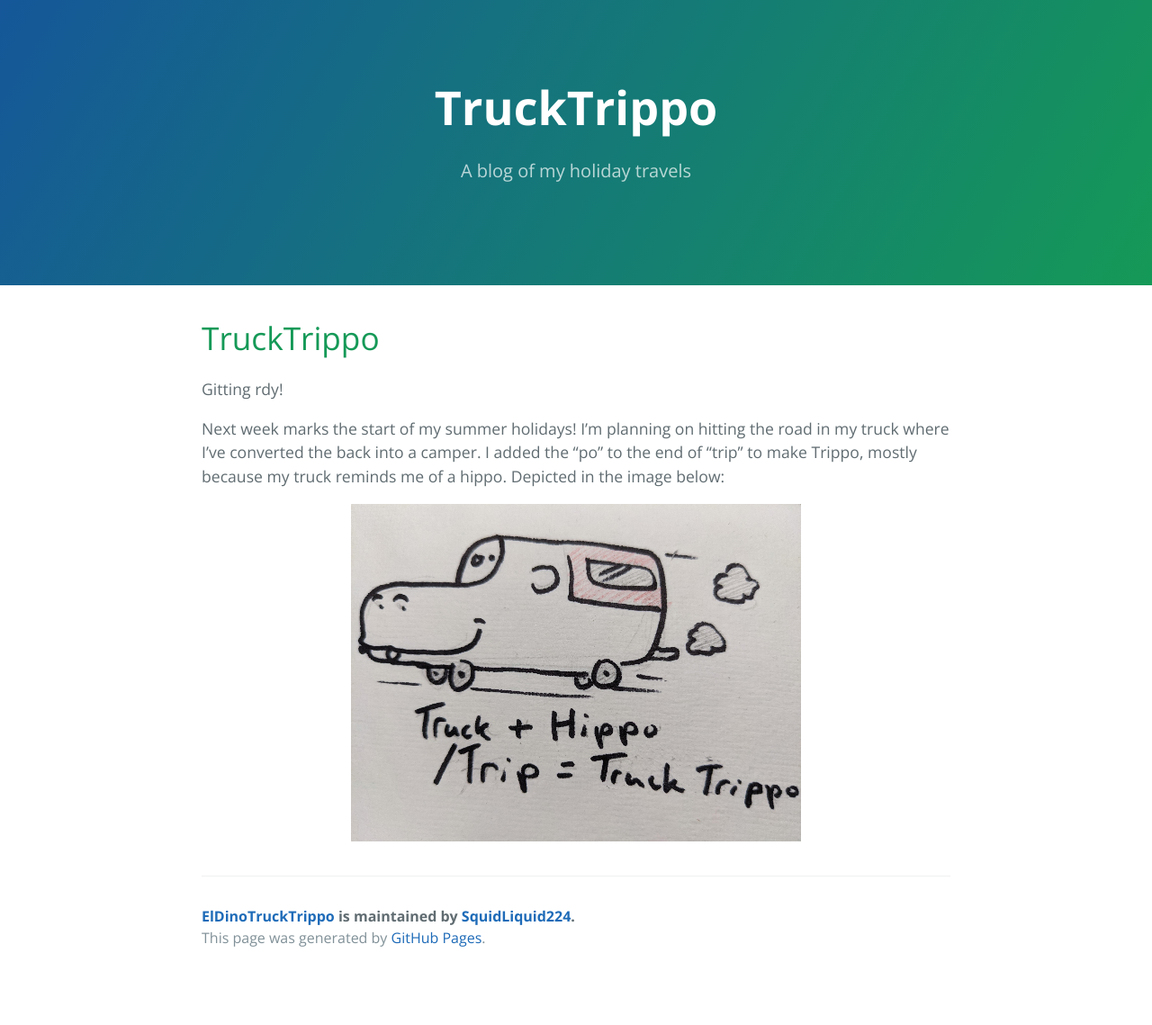
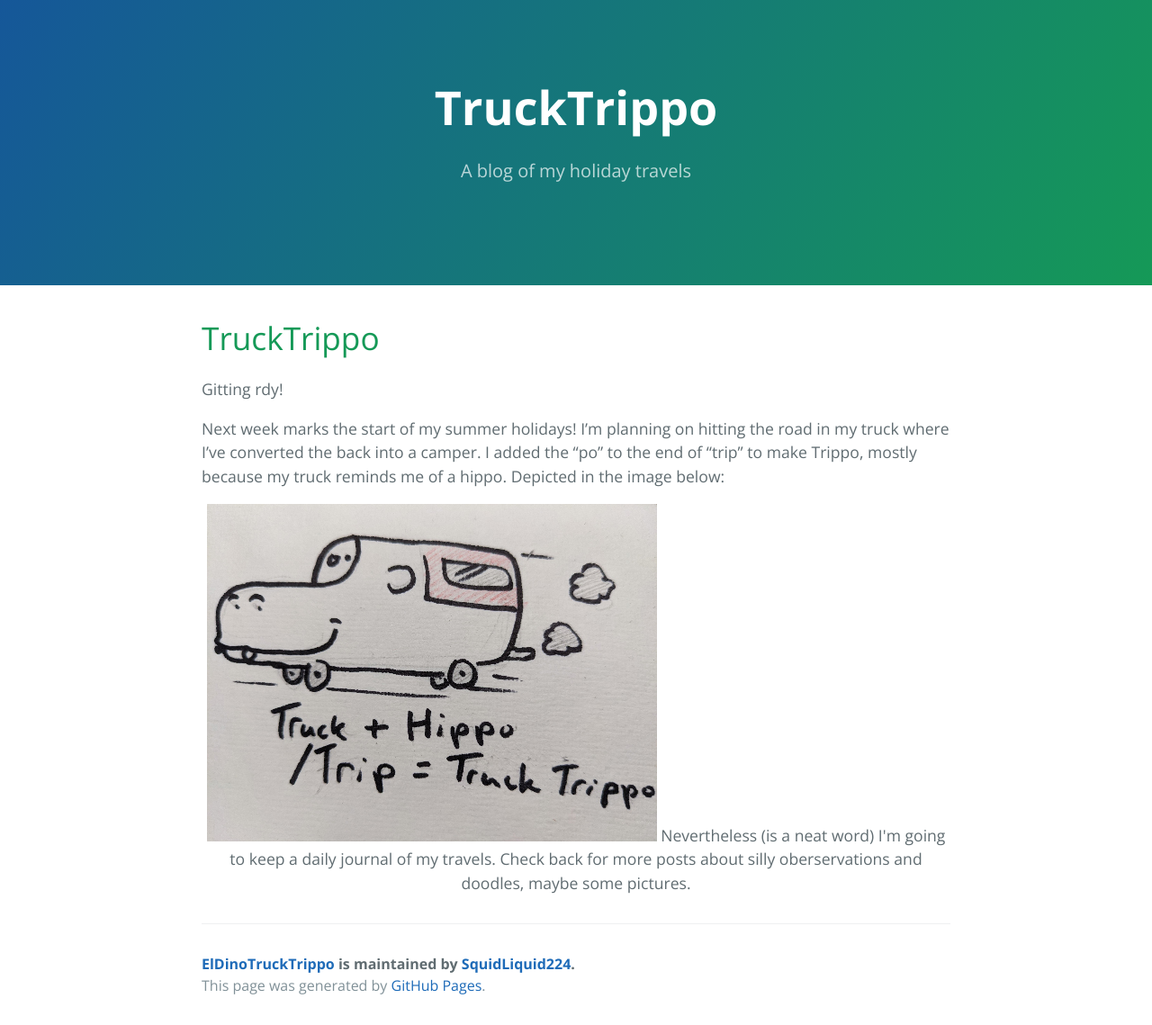
Before and after one commit to SquidLiquid224/ElDinoTruckTrippo, a Jekyll site: the page built from index.md, in a window 1280 px wide. Shown: the whole page at 90% size. Built offline with Jekyll 4.4.1, drawn with Linux system fonts in a browser that asks for light colours; our own code applies the rules of GitHub Pages for plain Markdown files; before the commit the page ends 1086 px from its top, so only the background shows below that.

Commit message:
Update index.md

```diff
--- a/index.md
+++ b/index.md
@@ -10,3 +10,4 @@ Gitting rdy!
 Next week marks the start of my summer holidays! I’m planning on hitting the road in my truck where I’ve converted the back into a camper.  I added the “po” to the end of “trip” to make Trippo, mostly because my truck reminds me of a hippo.  Depicted in the image below:
 <p align="center">
 <img src="./images/truckTrippo.jpg">
+Nevertheless (is a neat word) I'm going to keep a daily journal of my travels. Check back for more posts about silly oberservations and doodles, maybe some pictures.
```
